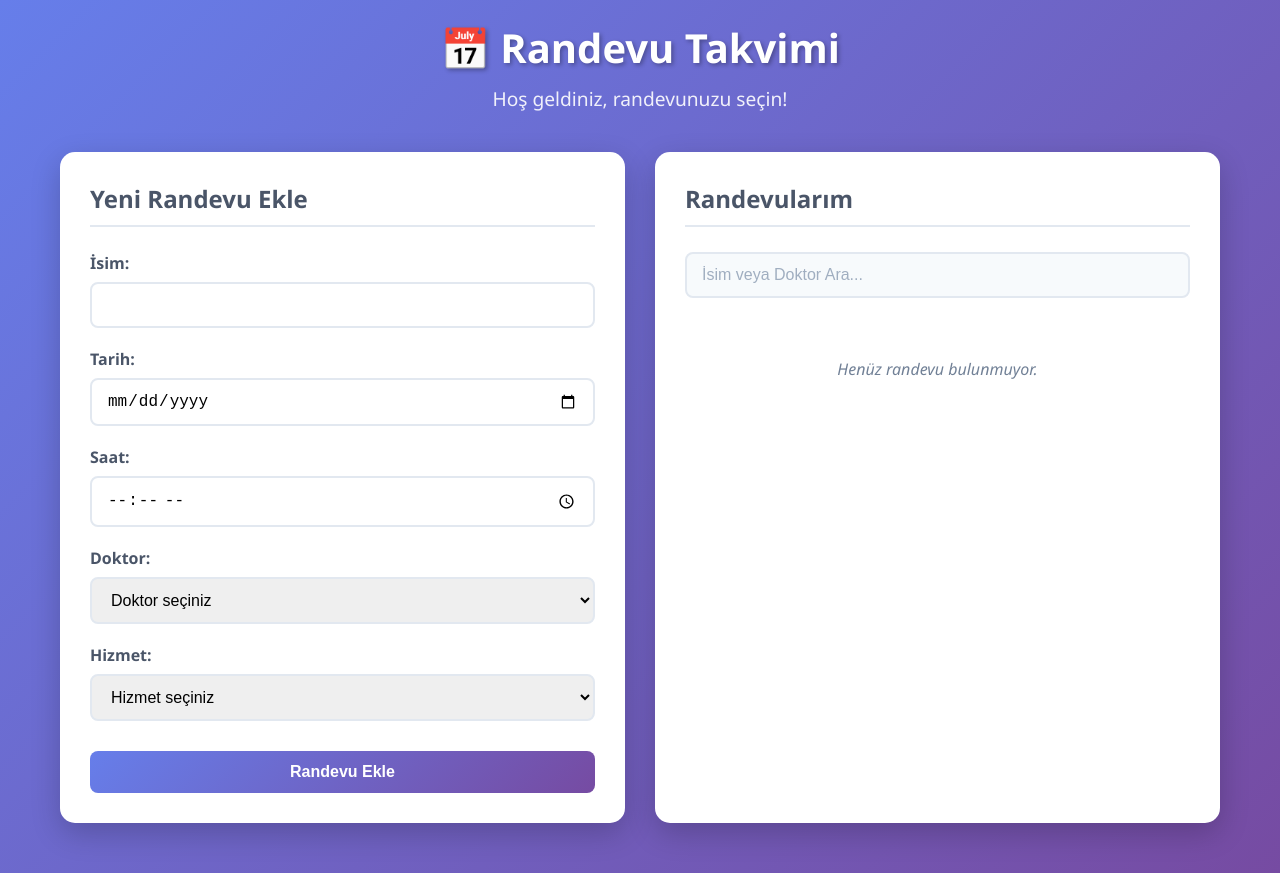
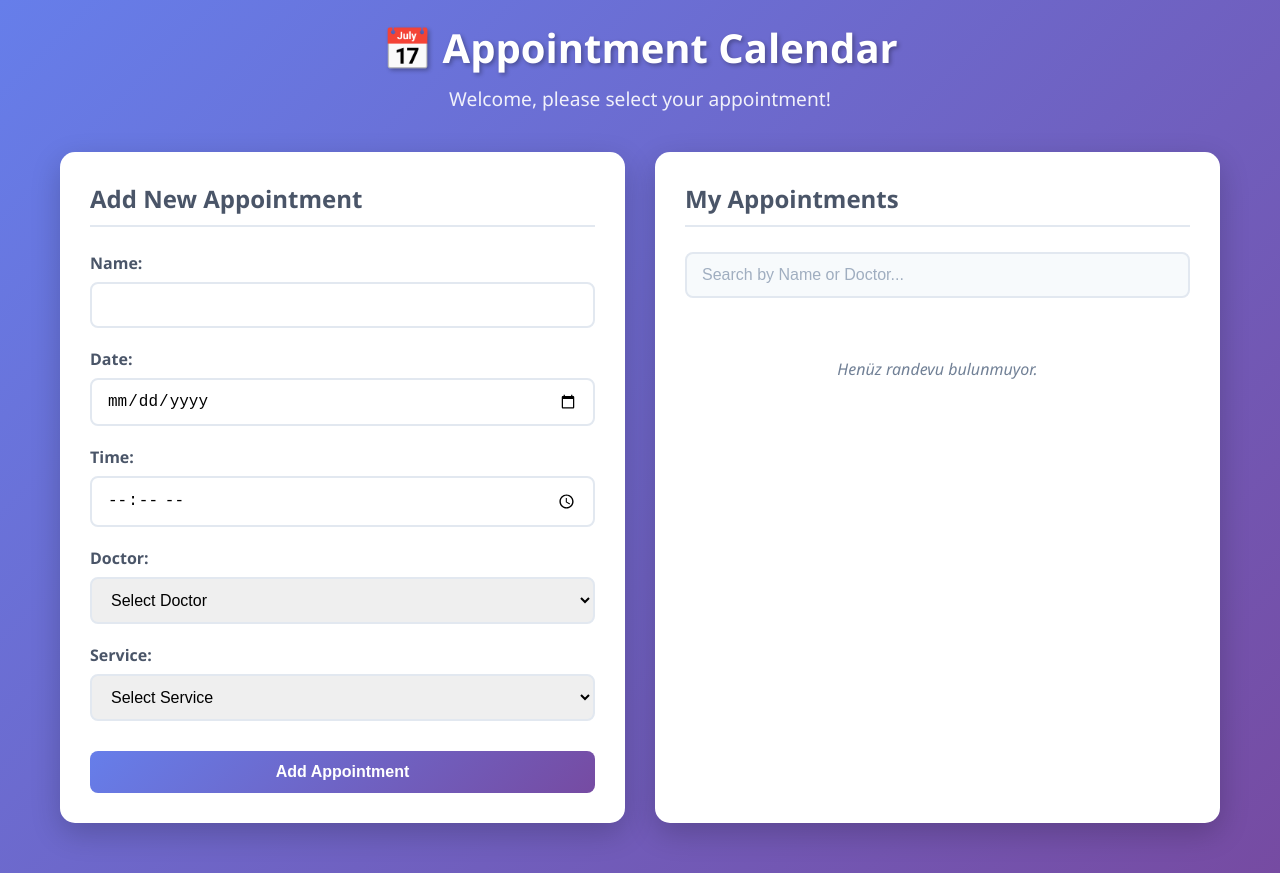
Before and after one commit to Atakan-Avs/appointment-tracker, a plain HTML site: page index.html in a window 1280 px wide. Drawn offline with Linux system fonts and the light colour scheme.

Commit message:
Update index.html

```diff
--- a/index.html
+++ b/index.html
@@ -1,94 +1,94 @@
 <!DOCTYPE html>
-<html lang="tr">
+<html lang="en">
 <head>
-    <meta charset="UTF-8">
-    <meta name="viewport" content="width=device-width, initial-scale=1.0">
-    <title>Randevu Takvimi</title>
-    <link rel="stylesheet" href="style.css">
+    <meta charset="UTF-8" />
+    <meta name="viewport" content="width=device-width, initial-scale=1" />
+    <title>Appointment Calendar</title>
+    <link rel="stylesheet" href="style.css" />
 </head>
 <body>
     <div class="container">
         <header>
-            <h1>📅 Randevu Takvimi</h1>
-            <p class="welcome-text">Hoş geldiniz, randevunuzu seçin!</p>
+            <h1>📅 Appointment Calendar</h1>
+            <p class="welcome-text">Welcome, please select your appointment!</p>
         </header>
 
         <main>
-            <!-- Randevu Ekleme Formu -->
+            <!-- Appointment Add Form -->
             <section class="appointment-form">
-                <h2>Yeni Randevu Ekle</h2>
+                <h2>Add New Appointment</h2>
                 <form id="appointmentForm">
                     <div class="form-group">
-                        <label for="name">İsim:</label>
-                        <input type="text" id="name" name="name" required>
+                        <label for="name">Name:</label>
+                        <input type="text" id="name" name="name" required />
                     </div>
 
                     <div class="form-group">
-                        <label for="date">Tarih:</label>
-                        <input type="date" id="date" name="date" required>
+                        <label for="date">Date:</label>
+                        <input type="date" id="date" name="date" required />
                     </div>
 
                     <div class="form-group">
-                        <label for="time">Saat:</label>
-                        <input type="time" id="time" name="time" required>
+                        <label for="time">Time:</label>
+                        <input type="time" id="time" name="time" required />
                     </div>
 
                     <div class="form-group">
-                        <label for="doctor">Doktor:</label>
+                        <label for="doctor">Doctor:</label>
                         <select id="doctor" name="doctor" required>
-                            <option value="">Doktor seçiniz</option>
-                            <option value="dr-ahmet-yilmaz">Dr. Yüksel Kaya - Kardiyoloji</option>
-                            <option value="dr-ayse-demir">Dr. Oğuzhan Özgür - Dahiliye</option>
-                            <option value="dr-mehmet-kaya">Dr. Berke Algün - Ortopedi</option>
-                            <option value="dr-fatma-ozturk">Dr. Atakan Avsever - Çocuk Sağlığı</option>
-                            <option value="dr-ali-celik">Dr. Emircan Üye - Nöroloji</option>
-                            <option value="dr-zeynep-arslan">Dr. Muzaffer Bayrak - Dermatoloji</option>
-                            <option value="acil-doktor">Acil Servis Doktoru</option>
+                            <option value="">Select Doctor</option>
+                            <option value="dr-ahmet-yilmaz">Dr. Yüksel Kaya - Cardiology</option>
+                            <option value="dr-ayse-demir">Dr. Oğuzhan Özgür - Internal Medicine</option>
+                            <option value="dr-mehmet-kaya">Dr. Berke Algün - Orthopedics</option>
+                            <option value="dr-fatma-ozturk">Dr. Atakan Avsever - Pediatrics</option>
+                            <option value="dr-ali-celik">Dr. Emircan Üye - Neurology</option>
+                            <option value="dr-zeynep-arslan">Dr. Muzaffer Bayrak - Dermatology</option>
+                            <option value="emergency-doctor">Emergency Room Doctor</option>
                         </select>
                     </div>
 
                     <div class="form-group">
-                        <label for="service">Hizmet:</label>
+                        <label for="service">Service:</label>
                         <select id="service" name="service" required>
-                            <option value="">Hizmet seçiniz</option>
-                            <option value="konsultasyon">Konsültasyon</option>
-                            <option value="tedavi">Tedavi</option>
-                            <option value="kontrol">Kontrol</option>
-                            <option value="acil">Acil</option>
+                            <option value="">Select Service</option>
+                            <option value="consultation">Consultation</option>
+                            <option value="treatment">Treatment</option>
+                            <option value="check-up">Check-up</option>
+                            <option value="emergency">Emergency</option>
                         </select>
                     </div>
 
-                    <button type="submit" id="addBtn">Randevu Ekle</button>
+                    <button type="submit" id="addBtn">Add Appointment</button>
                 </form>
             </section>
 
-            <!-- Randevu Listesi -->
+            <!-- Appointment List -->
             <section class="appointments-list">
-                <h2>Randevularım</h2>
+                <h2>My Appointments</h2>
 
-                <!-- Arama Kutusu -->
+                <!-- Search Box -->
                 <div class="search-container">
-                    <input type="text" id="filter" placeholder="İsim veya Doktor Ara..." class="search-input">
+                    <input type="text" id="filter" placeholder="Search by Name or Doctor..." class="search-input" />
                 </div>
 
                 <ul id="appointments">
-                    <!-- Randevular JavaScript ile buraya eklenecek -->
+                    <!-- Appointments will be added here by JavaScript -->
                 </ul>
             </section>
         </main>
     </div>
 
-    <!-- Modal - Randevu Detayları Onay -->
+    <!-- Modal - Appointment Details Confirmation -->
     <div id="modal" class="modal">
         <div class="modal-content">
             <span class="close">&times;</span>
-            <h2>Randevu Detayları</h2>
+            <h2>Appointment Details</h2>
             <div id="modalDetails">
-                <!-- Modal içeriği JavaScript ile doldurulacak -->
+                <!-- Modal content will be filled by JavaScript -->
             </div>
             <div class="modal-buttons">
-                <button id="confirmBtn" class="btn-confirm">Onayla</button>
-                <button id="cancelBtn" class="btn-cancel">İptal</button>
+                <button id="confirmBtn" class="btn-confirm">Confirm</button>
+                <button id="cancelBtn" class="btn-cancel">Cancel</button>
             </div>
         </div>
     </div>
```
